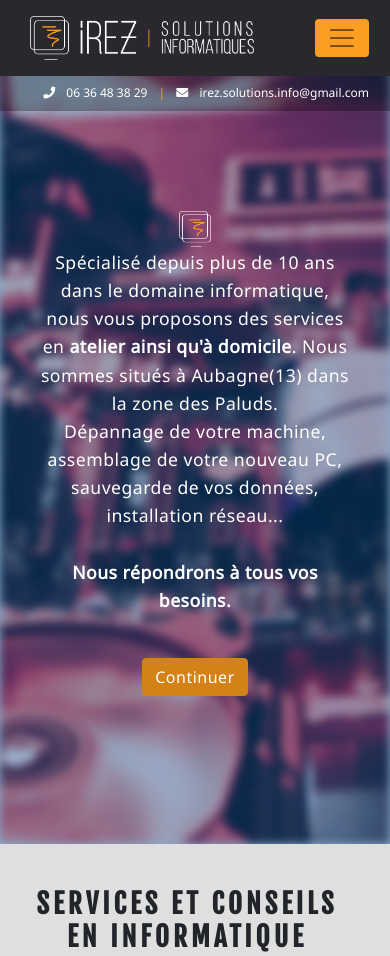
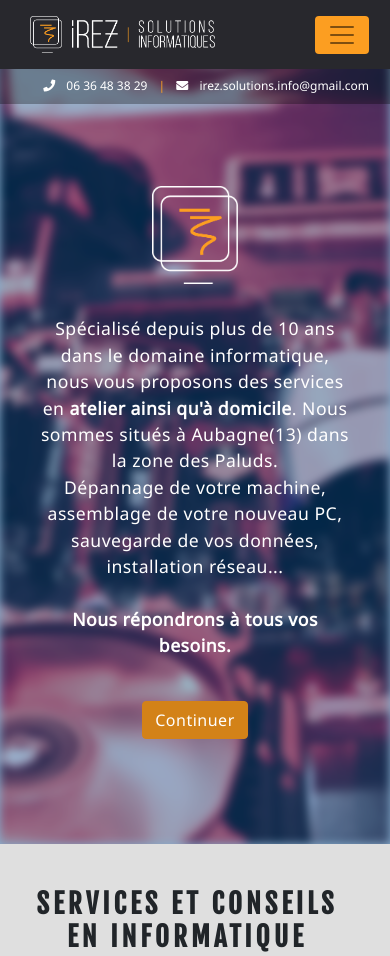
Before and after one commit to arthurb11/iRez, a PHP site: page / in a window 390 px wide. Shown: the top 956 px of the page. Run offline with PHP 8.4, Linux system fonts and the light colour scheme; some libraries are stand-ins or nearby versions.

Commit message:
responsive accueil

```diff
--- a/public/asserts/css/style.css
+++ b/public/asserts/css/style.css
@@ -431,7 +431,43 @@ button.navbar-toggler.bg-dark:active, button.navbar-toggler.bg-dark:focus  {
 }
 
 
+/* BOOTSTRAP GRID SYSTEM */
 
+@media screen and (min-width: 1200px){
+
+}
+
+@media screen and (min-width: 992px) and (max-width: 1200px) {
+    #logo-presentation{
+        top: 28%;
+        width: 9% !important;
+    }
+}
+
+@media screen and (min-width: 769px) and (max-width: 991px) {
+    #logo-presentation{
+        top: 30%;
+        width: 10% !important;
+    }
+}
+
+@media screen and (min-width: 577px) and (max-width: 768px) {
+    #logo-presentation{
+        top: 27%;
+        width: 12% !important;
+    }
+
+    #presentation p {
+        top: 40%;
+    }
+}
+
+@media screen and (max-width: 576px) {
+    #logo-presentation{
+        top: 30%;
+        width: 18% !important;
+    }
+}
 
 /* portables et tablettes */
 
@@ -546,11 +582,13 @@ button.navbar-toggler.bg-dark:active, button.navbar-toggler.bg-dark:focus  {
         top: 15%;
     }
 
+/*
     #presentation p {
         top: 27%;
         line-height: 160%;
         font-size: 1.1rem;
     }
+*/
 
 }
 
@@ -568,7 +606,7 @@ button.navbar-toggler.bg-dark:active, button.navbar-toggler.bg-dark:focus  {
 @media screen and (max-width: 576px) {
 
     .navbar-brand {
-        min-width: 65% !important;
+        min-width: 55% !important;
         width: min-content;
     }
 
@@ -589,6 +627,14 @@ button.navbar-toggler.bg-dark:active, button.navbar-toggler.bg-dark:focus  {
 @media screen and (max-width: 425px) {
     #table-responsive {
         font-size: 11px;
+    }
+    #logo-presentation{
+        top: 22%;
+        width: 22% !important;
+    }
+
+    #presentation p{
+        top: 35%;
     }
 }
 
--- a/view/templateView.php
+++ b/view/templateView.php
@@ -31,7 +31,7 @@
             <div class="row">
                 <div class="col-12 no-padding-nav">
                     <nav class="nav navbar navbar-expand-lg navbar-light bg-anthra">
-                        <a class="navbar-brand text-white py-3" href="/"><img class="img-fluid logonav col-lg-5 col-xl-3" src="asserts/img/logo-irez-solutions-informatiques.png" alt="Logo iRez Solutions Informatiques"></a>
+                        <a class="navbar-brand text-white py-3" href="/"><img class="img-fluid logonav col-1 col-sm-3 col-md-3 col-lg-4 col-xl-4" src="asserts/img/logo-irez-solutions-informatiques.png" alt="Logo iRez Solutions Informatiques"></a>
                         <button class="navbar-toggler bg-dark " type="button" data-toggle="collapse" data-target="#navbarNavAltMarkup" aria-controls="navbarNavAltMarkup" aria-expanded="false" aria-label="Toggle navigation">
                             <span class="navbar-toggler-icon"></span>
                         </button>
@@ -41,7 +41,7 @@
                         <?php $page = $_SERVER['REQUEST_URI']; $page = str_replace("/irez.fr/", "", $page); ?>
                         <!--*********************************************************************************** -->
 
-                        <div class="collapse navbar-collapse text-uppercase justify-content-end col-lg-7 col-xl-9" id="navbarNavAltMarkup">
+                        <div class="collapse navbar-collapse text-uppercase justify-content-end col-11 col-sm-9 col-md-9 col-lg-8 col-xl-8" id="navbarNavAltMarkup">
                             <div class="navbar-nav square">
                                 <a <?php if($page == "/"){echo 'class="active"';} ?> class="nav-item nav-link text-white effect-1 dropdown" href="/">Accueil<span class="sr-only">(current)</span></a>
                                 <a <?php if($page == "/tarifs"){echo 'class="active"';} ?> class="nav-item nav-link text-white effect-1 dropdown" href="tarifs">Tarifs</a>
```
Lines whose indentation alone changed are shown as unchanged.
